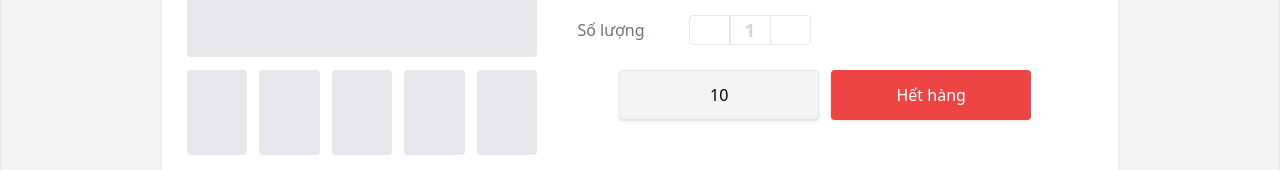
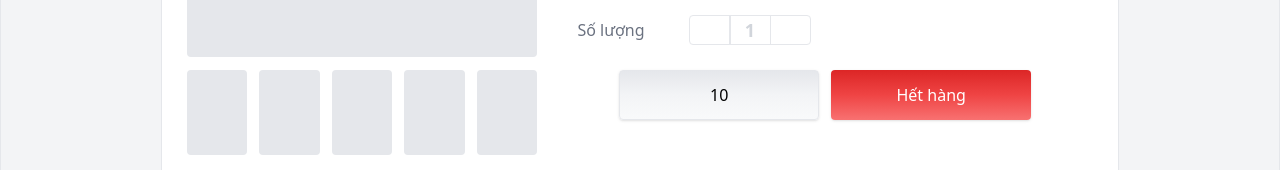
Before and after one commit to SongDuy/web-an-thanh-food, a React (Create React App) app: page /1/1 in a window 1280 px wide. Shown: the part 555-725 px from the top of the page. Built offline with nearby package versions, Linux system fonts and the light colour scheme; some icons are missing.

Commit message:
Update new

```diff
--- a/src/pages/productDetail/index.js
+++ b/src/pages/productDetail/index.js
@@ -155,13 +155,13 @@ const ProductDetailPage = () => {
                         </div>
                         <div className="w-full h-[65px] flex items-center justify-center">
                             <div className="h-[50px] grid grid-cols-2 gap-3">
-                                <button className="w-[200px] h-[50px] bg-gray-100 shadow border text-black text-md px-1 py-1 rounded transition-colors font-medium ">
+                                <button className="w-[200px] h-[50px] bg-gradient-to-t from-gray-50 via-gray-100 to-gray-200 shadow border text-black text-md px-1 py-1 rounded transition-colors font-medium ">
                                     {Number(10).toLocaleString("vi-VN")}
                                 </button>
                                 {/* <button className="h-[50px] bg-green-500 hover:bg-green-600 text-shadow-black text-white text-md px-1 py-1 rounded transition-colors font-medium ">
                                 Mua ngay
                             </button> */}
-                                <button className="w-[200px] h-[50px] bg-red-500 hover:bg-red-600 shadow text-white text-md px-1 py-1 rounded transition-colors font-medium ">
+                                <button className="w-[200px] h-[50px] bg-gradient-to-t from-red-400 via-red-500 to-red-600 hover:bg-red-600 shadow text-white text-md px-1 py-1 rounded transition-colors font-medium ">
                                     Hết hàng
                                 </button>
                             </div>
```
